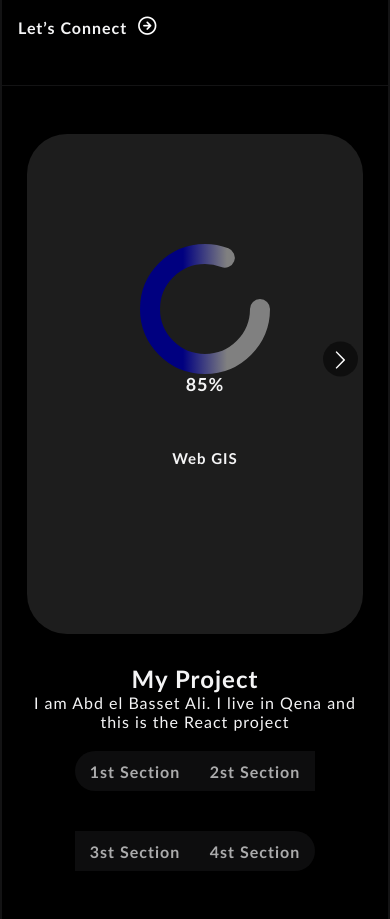
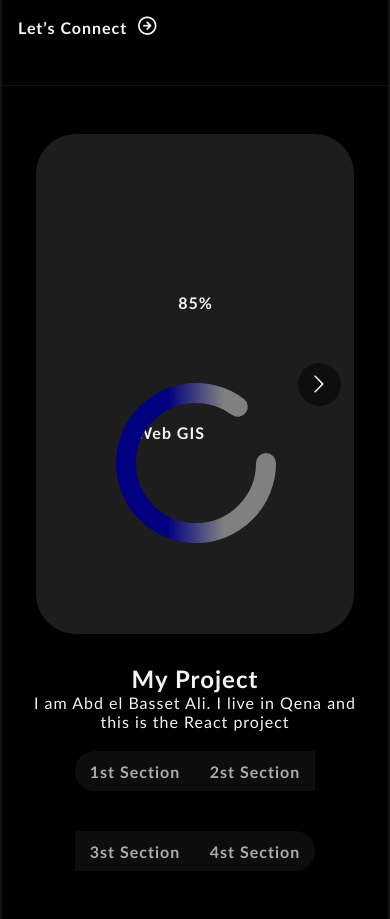
Before and after one commit to abdelbassetali/React-portfolio, a React (Vite) app: page / in a window 390 px wide. Shown: the part 820-1739 px from the top of the page. Built offline with nearby package versions, Linux system fonts and the light colour scheme.

Commit message:
Update boot.css

```diff
--- a/src/components/2-boot/boot.css
+++ b/src/components/2-boot/boot.css
@@ -105,94 +105,21 @@ circle{
 
 }
 @media (max-width: 768px) {
-    /* ظبط حاوية السلايدر الكبيرة */
-    .yaso {
-        width: 95% !important;
-        padding: 30px 10px !important;
-        position: relative !important;
-    }
-
-    /* كارت المهارة الفردي وجعله في المنتصف */
-    .react-multi-carousel-item {
-        display: flex !important;
-        justify-content: center !important;
-        align-items: center !important;
-    }
-
-    /* تحجيم الكارت الداخلي ليستوعب الدائرة براحته */
+    /* سنتر عناصر السلايدر جوه الموبايل */
     .skill {
-        width: 240px !important;
-        height: 280px !important;
         margin: 0 auto !important;
         display: flex !important;
         flex-direction: column !important;
         align-items: center !important;
         justify-content: center !important;
-        position: relative !important;
     }
 
-    /* إلغاء الـMargins الخاصة باللاب توب تماماً */
-    .skills {
-        display: flex !important;
-        flex-direction: column !important;
-        align-items: center !important;
-    }
-
-    .outer {
-        width: 130px !important;
-        height: 130px !important;
-        margin: 0 !important;
-        padding: 15px !important;
+    /* إلغاء الهوامش الجانبية العالية بتاعت اللابتوب */
+    .outer, .cricle {
+        margin: 0 auto !important;
         position: relative !important;
-    }
-
-    .inner {
-        width: 100px !important;
-        height: 100px !important;
-    }
-
-    .cricle {
-        width: 130px !important;
-        height: 130px !important;
-        position: absolute !important;
-        top: 0 !important;
-        left: 50% !important;
-        transform: translateX(-50%) !important;
-    }
-
-    /* تعديل إحداثيات الدائرة الداخلية الـ SVG */
-    .cricle circle {
-        cx: 65px !important;
-        cy: 65px !important;
-        r: 55px !important;
-        stroke-dasharray: 345 !important; /* يتناسب مع نصف القطر الجديد */
-    }
-
-    #number {
-        font-size: 18px !important;
-    }
-
-    .jopp {
-        margin-top: 15px !important;
-        font-size: 15px !important;
-        text-align: center !important;
-        position: static !important;
-    }
-
-    /* ضبط أسهم مكتبة react-multi-carousel لتكون في المنتصف رأسياً */
-    .react-multiple-carousel__arrow {
-        min-width: 35px !important;
-        min-height: 35px !important;
-        top: 45% !important;
-        transform: translateY(-50%) !important;
-        z-index: 10 !important;
-    }
-
-    .react-multiple-carousel__arrow--left {
-        left: 5px !important;
-    }
-
-    .react-multiple-carousel__arrow--right {
-        right: 5px !important;
+        left: auto !important;
+        top: auto !important;
+        transform: none !important;
     }
 }
```
